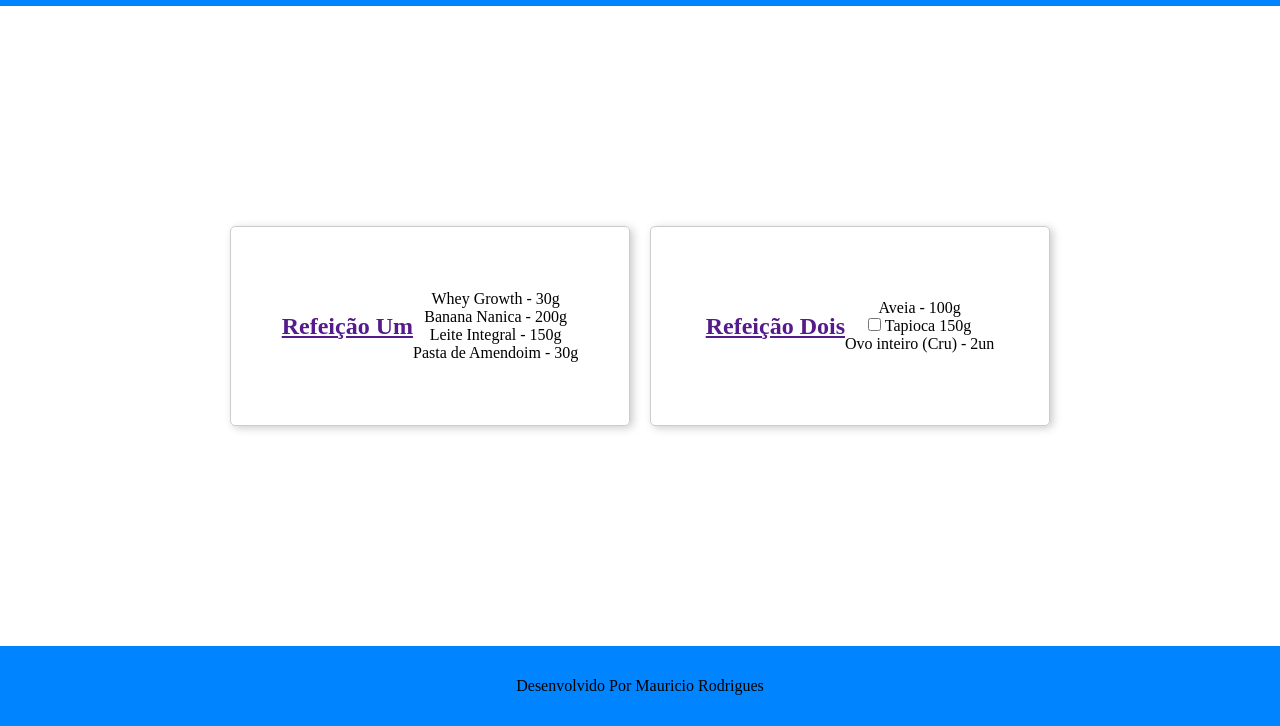
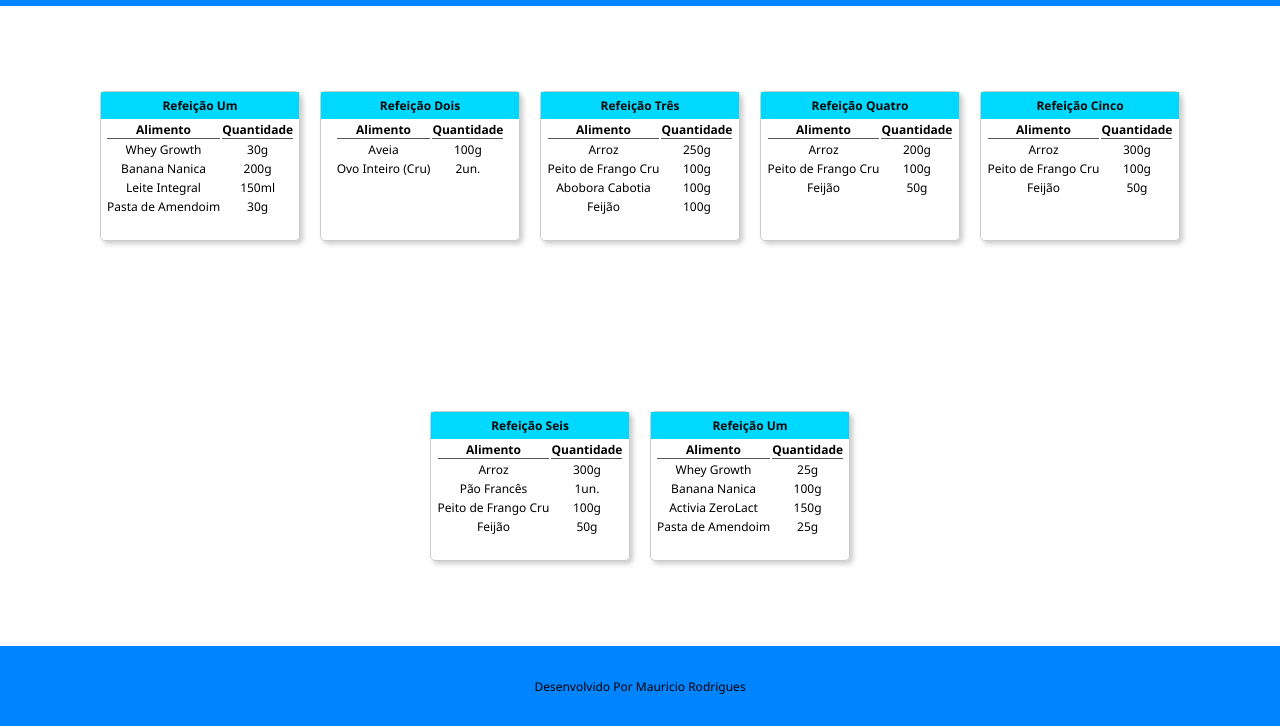
Before and after one commit to mauriciorodrigues-dev/gabriel, a plain HTML site: page index.html in a window 1280 px wide. Shown: the part 74-800 px from the top of the page. Drawn offline with Linux system fonts and the light colour scheme.

Commit message:
atc dieta

```diff
--- a/index.html
+++ b/index.html
@@ -1,47 +1,209 @@
 <!DOCTYPE html>
 <html lang="pt-br">
   <head>
-    <meta charset="UTF-8">
-    <meta name="viewport" content="width=device-width, initial-scale=1.0">
+    <meta charset="UTF-8" />
+    <meta name="viewport" content="width=device-width, initial-scale=1.0" />
     <title>Dieta | Treino - Página Inicial</title>
-    <link rel="stylesheet" href="styles/index.css">
+    <link rel="stylesheet" href="styles/index.css" />
   </head>
   <body>
     <header>
       <h1>Dieta e Treino</h1>
     </header>
     <main>
-        <div class="card-refeicao">
-            <div class="title-refeicao">
-                <a href="">
+        <div class="card-tabela">
+            <div class="title">
                 <h2>Refeição Um</h2>
-                </a>
             </div>
-            <div class="alimentos">
-                <p>Whey Growth - 30g</p>
-                <p>Banana Nanica - 200g</p>
-                <p>Leite Integral - 150g</p>
-                <p>Pasta de Amendoim - 30g</p>
+            <div class="tabela">
+                <table>
+                    <tr>
+                        <th>Alimento</th>
+                        <th>Quantidade</th>
+                    </tr>
+                    <tr>
+                        <td>Whey Growth</td>
+                        <td>30g</td>
+                    </tr>
+                    <tr>
+                        <td>Banana Nanica</td>
+                        <td>200g</td>
+                    </tr>
+                    <tr>
+                        <td>Leite Integral</td>
+                        <td>150ml</td>
+                    </tr>
+                    <tr>
+                        <td>Pasta de Amendoim</td>
+                        <td>30g</td>
+                    </tr>
+                </table>
             </div>
         </div>
 
-        <div class="card-refeicao">
-            <div class="title-refeicao">
-                <a href="">
+        <div class="card-tabela">
+            <div class="title">
                 <h2>Refeição Dois</h2>
-                </a>
             </div>
-            <div class="alimentos">
-                <p>Aveia - 100g</p><input type="checkbox" name="substituicao" id="substituicao">
-                <label class="escondido" for="substituicao">Tapioca 150g</label>
-               <p>Ovo inteiro (Cru) - 2un</p>
+            <div class="tabela">
+                <table>
+                    <tr>
+                        <th>Alimento</th>
+                        <th>Quantidade</th>
+                    </tr>
+                    <tr>
+                        <td>Aveia</td>
+                        <td>100g</td>
+                    </tr>
+                    <tr>
+                        <td>Ovo Inteiro (Cru)</td>
+                        <td>2un.</td>
+                    </tr>
+                </table>
             </div>
         </div>
 
+        <div class="card-tabela">
+            <div class="title">
+                <h2>Refeição Três</h2>
+            </div>
+            <div class="tabela">
+                <table>
+                    <tr>
+                        <th>Alimento</th>
+                        <th>Quantidade</th>
+                    </tr>
+                    <tr>
+                        <td>Arroz</td>
+                        <td>250g</td>
+                    </tr>
+                    <tr>
+                        <td>Peito de Frango Cru</td>
+                        <td>100g</td>
+                    </tr>
+                    <tr>
+                        <td>Abobora Cabotia</td>
+                        <td>100g</td>
+                    </tr>
+                    <tr>
+                        <td>Feijão</td>
+                        <td>100g</td>
+                    </tr>
+                </table>
+            </div>
+        </div>
 
+        <div class="card-tabela">
+            <div class="title">
+                <h2>Refeição Quatro</h2>
+            </div>
+            <div class="tabela">
+                <table>
+                    <tr>
+                        <th>Alimento</th>
+                        <th>Quantidade</th>
+                    </tr>
+                    <tr>
+                        <td>Arroz</td>
+                        <td>200g</td>
+                    </tr>
+                    <tr>
+                        <td>Peito de Frango Cru</td>
+                        <td>100g</td>
+                    </tr>
+                    <tr>
+                        <td>Feijão</td>
+                        <td>50g</td>
+                    </tr>
+                </table>
+            </div>
+        </div>
 
+        <div class="card-tabela">
+            <div class="title">
+                <h2>Refeição Cinco</h2>
+            </div>
+            <div class="tabela">
+                <table>
+                    <tr>
+                        <th>Alimento</th>
+                        <th>Quantidade</th>
+                    </tr>
+                    <tr>
+                        <td>Arroz</td>
+                        <td>300g</td>
+                    </tr>
+                    <tr>
+                        <td>Peito de Frango Cru</td>
+                        <td>100g</td>
+                    </tr>
+                    <tr>
+                        <td>Feijão</td>
+                        <td>50g</td>
+                    </tr>
+                </table>
+            </div>
+        </div>
 
+        <div class="card-tabela">
+            <div class="title">
+                <h2>Refeição Seis</h2>
+            </div>
+            <div class="tabela">
+                <table>
+                    <tr>
+                        <th>Alimento</th>
+                        <th>Quantidade</th>
+                    </tr>
+                    <tr>
+                        <td>Arroz</td>
+                        <td>300g</td>
+                    </tr>
+                    <tr>
+                        <td>Pão Francês</td>
+                        <td>1un.</td>
+                    </tr>
+                    <tr>
+                        <td>Peito de Frango Cru</td>
+                        <td>100g</td>
+                    </tr>
+                    <tr>
+                        <td>Feijão</td>
+                        <td>50g</td>
+                    </tr>
+                </table>
+            </div>
+        </div>
 
+        <div class="card-tabela">
+            <div class="title">
+                <h2>Refeição Um</h2>
+            </div>
+            <div class="tabela">
+                <table>
+                    <tr>
+                        <th>Alimento</th>
+                        <th>Quantidade</th>
+                    </tr>
+                    <tr>
+                        <td>Whey Growth</td>
+                        <td>25g</td>
+                    </tr>
+                    <tr>
+                        <td>Banana Nanica</td>
+                        <td>100g</td>
+                    </tr>
+                    <tr>
+                        <td>Activia ZeroLact</td>
+                        <td>150g</td>
+                    </tr>
+                    <tr>
+                        <td>Pasta de Amendoim</td>
+                        <td>25g</td>
+                    </tr>
+                </table>
+            </div>
+        </div>
     </main>
     <footer>
       <p>Desenvolvido Por Mauricio Rodrigues</p>
--- a/styles/index.css
+++ b/styles/index.css
@@ -5,6 +5,8 @@
     margin: 0;
     padding: 0;
     box-sizing: border-box;
+    font-family: 'Segoe UI', Tahoma, Geneva, Verdana, sans-serif;
+    font-size: 12px;
 }
 header, footer {
     width: 100%;
@@ -16,7 +18,7 @@ header, footer {
 }
 
 main {
-    height: 80vh;
+    min-height: 80vh;
     width: 100%;
     display: flex;
     justify-content: center;
@@ -24,16 +26,27 @@ main {
     flex-wrap: wrap;
 }
 
-.card-refeicao {
-    width: 400px;
-    height: 200px;
+.card-tabela {
     border: 1px solid #ccc;
+    text-align: center;
+    border-radius: 5px;
+    margin: 10px;
+    min-width: 200px;
+    min-height: 150px;
     display: flex;
     align-items: center;
-    justify-content: center;
-    margin: 10px;
+    flex-direction: column;
+    box-shadow: 3px 3px 5px #ccc;
+}
+
+.title {
+    background-color: rgb(0, 217, 255);
+    color: #080808;
+    width: 100%;
+    padding: 5px;
+}
+
+.card-tabela table th {
+    border-bottom: 1px solid #555;
     text-align: center;
-    border-radius: 5px;
-    box-shadow: 3px 2px 8px #ccc;
-    display: flex;
 }
```
Lines whose indentation alone changed are shown as unchanged.
